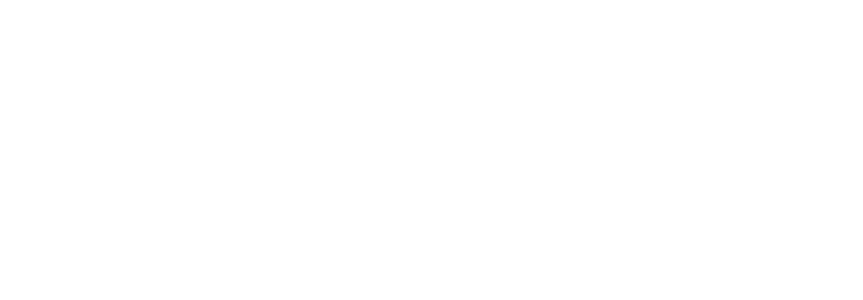
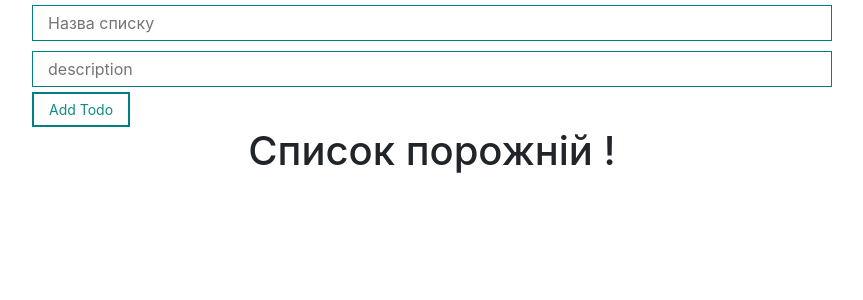
Before and after one commit to IvannaIva/todoReact, a React (Create React App) app in the folder todo/: page /home in a window 1280 px wide. Before the commit this address had no page. Shown: the top 300 px of the page, without its empty margins (208-1071 px from the left). Built offline with nearby package versions, Linux system fonts and the light colour scheme.

Commit message:
todo_Dotsss

```diff
--- a/todo/src/App.jsx
+++ b/todo/src/App.jsx
@@ -1,7 +1,7 @@
 import "./components/styles/App.css";
 import React, { Component } from "react";
 
-import { RoutesPages } from "./pages/index";
+import { NoAuthorized } from "./pages/NoAuthorized";
 import { BrowserRouter } from "react-router-dom";
 import Authorized from "./pages/Authorized";
 
@@ -10,9 +10,7 @@
   return (
     <BrowserRouter>
       <div className="App">
-        {/* {isAuthenticated ? <Authorized /> : <RoutesPages />} */}
-        {/* <RoutesPages /> */}
-        <Authorized />
+        {isAuthenticated ? <Authorized /> : <NoAuthorized />}
       </div>
     </BrowserRouter>
   );
--- a/todo/src/pages/Authorized.jsx
+++ b/todo/src/pages/Authorized.jsx
@@ -2,10 +2,14 @@
 import { Routes, Route } from "react-router-dom";
 import Home from "./Home";
 
+import "../components/styles/App.css";
+
 const Authorized = () => {
+
   return (
     <Routes>
-      <Route exact path="/" component={Home} />
+   <Route path="/home" element={<Home />} />
+
     </Routes>
   );
 };
--- a/todo/src/pages/index.jsx
+++ b/todo/src/pages/NoAuthorized.jsx
@@ -7,17 +7,15 @@
 
 import { Layout } from "../components/Layout";
 
-function RoutesPages() {
+function NoAuthorized() {
   return (
-    <div>
-      {/* <NavLink to="/">Home</NavLink>
-      <NavLink to="login">login</NavLink> */}
+
 
       <Routes>
-        <Route index path="/" element={<LoginPage />} />
+        <Route  path="/" element={<LoginPage />} />
       </Routes>
-    </div>
+
   );
 }
 
-export { RoutesPages };
+export  {NoAuthorized} ;
```
